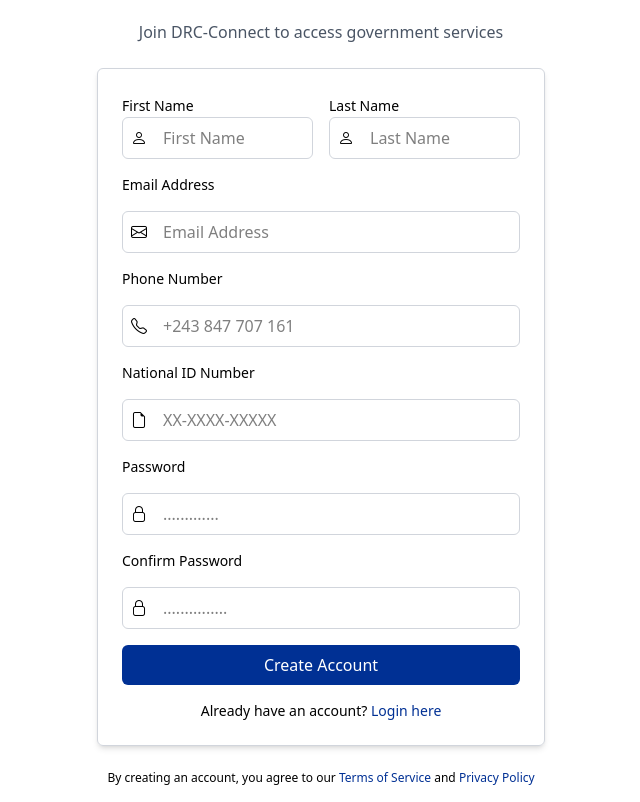
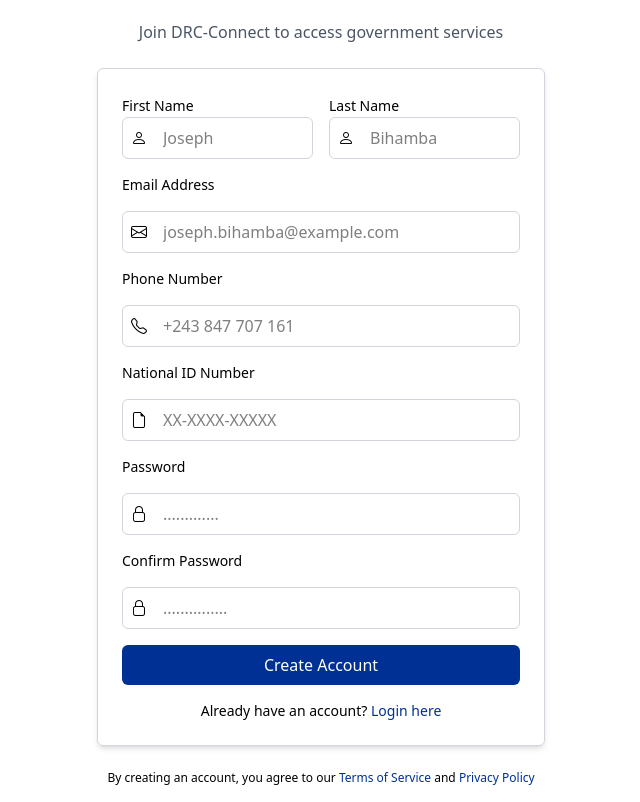
Before and after one commit to jbihamba/drc-connect, a plain HTML site: page register.html in a window 1280 px wide. Shown: the part 56-858 px from the top of the page, without its empty margins (319-959 px from the left). Drawn offline with nearby package versions, Linux system fonts and the light colour scheme.

Commit message:
feat:change placeholder input

```diff
--- a/register.html
+++ b/register.html
@@ -19,21 +19,21 @@
                            <div>
                                  <label for="first-name" class="text-sm font-medium">First Name</label>
                             <div class="flex gap-4 items-center border border-gray-300 rounded-md p-2 focus-within:ring-2 focus-within:ring-[#003094]">
-                                <i class="bi bi-person"></i><input type="text" id="first-name" name="first-name" placeholder="First Name" class="outline-none w-full" required>
+                                <i class="bi bi-person"></i><input type="text" id="first-name" name="first-name" placeholder="Joseph" class="outline-none w-full" required>
                             </div>
                            </div>
 
                             <div>
                                   <label for="last-name" class="text-sm font-medium">Last Name</label>
                              <div class="flex gap-4 items-center border border-gray-300 rounded-md p-2 focus-within:ring-2 focus-within:ring-[#003094]">
-                                  <i class="bi bi-person"></i><input type="text" id="last-name" name="last-name" placeholder="Last Name" class="outline-none w-full" required>
+                                  <i class="bi bi-person"></i><input type="text" id="last-name" name="last-name" placeholder="Bihamba" class="outline-none w-full" required>
                              </div>
                             </div>
                         </div>
 
                             <label for="email" class="text-sm font-medium">Email Address</label>
                             <div class="flex gap-4 items-center border border-gray-300 rounded-md p-2 focus-within:ring-2 focus-within:ring-[#003094]">
-                                <i class="bi bi-envelope"></i><input type="email" id="email" name="email" placeholder="Email Address" class="outline-none w-full" required>
+                                <i class="bi bi-envelope"></i><input type="email" id="email" name="email" placeholder="joseph.bihamba@example.com" class="outline-none w-full" required>
                           </div>
 
 
```
